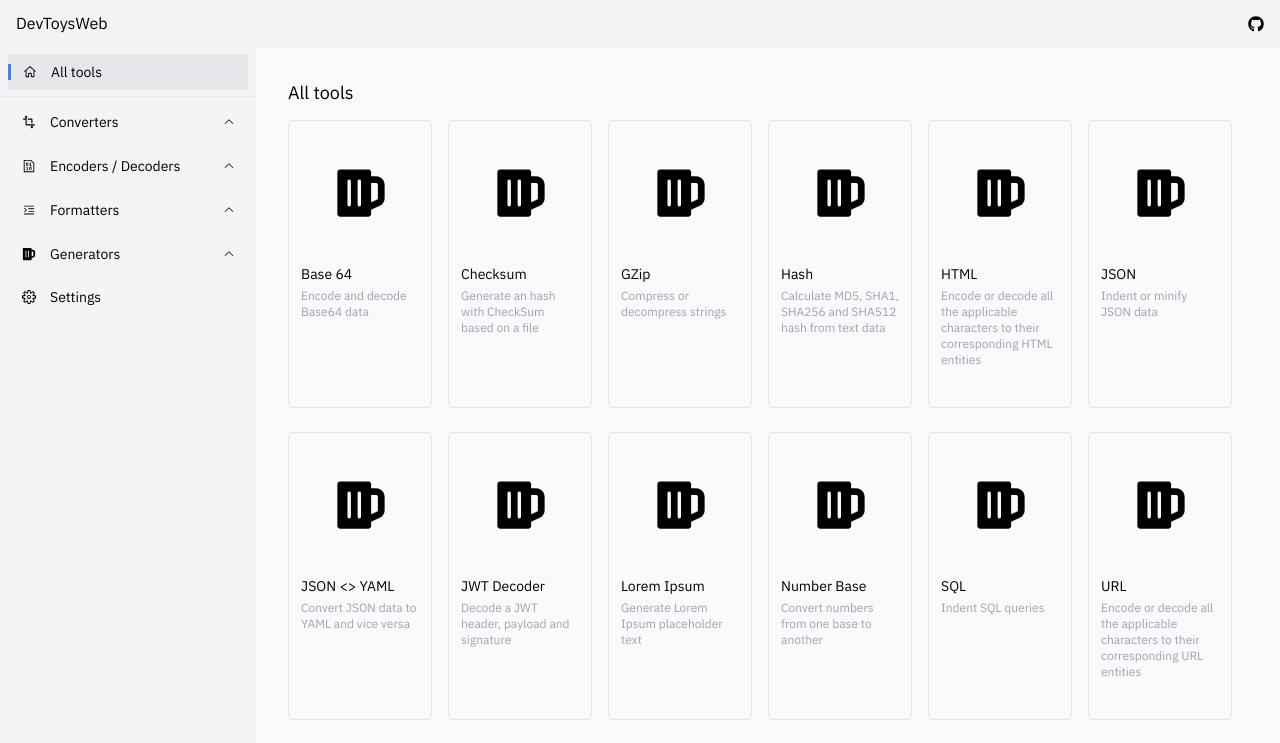
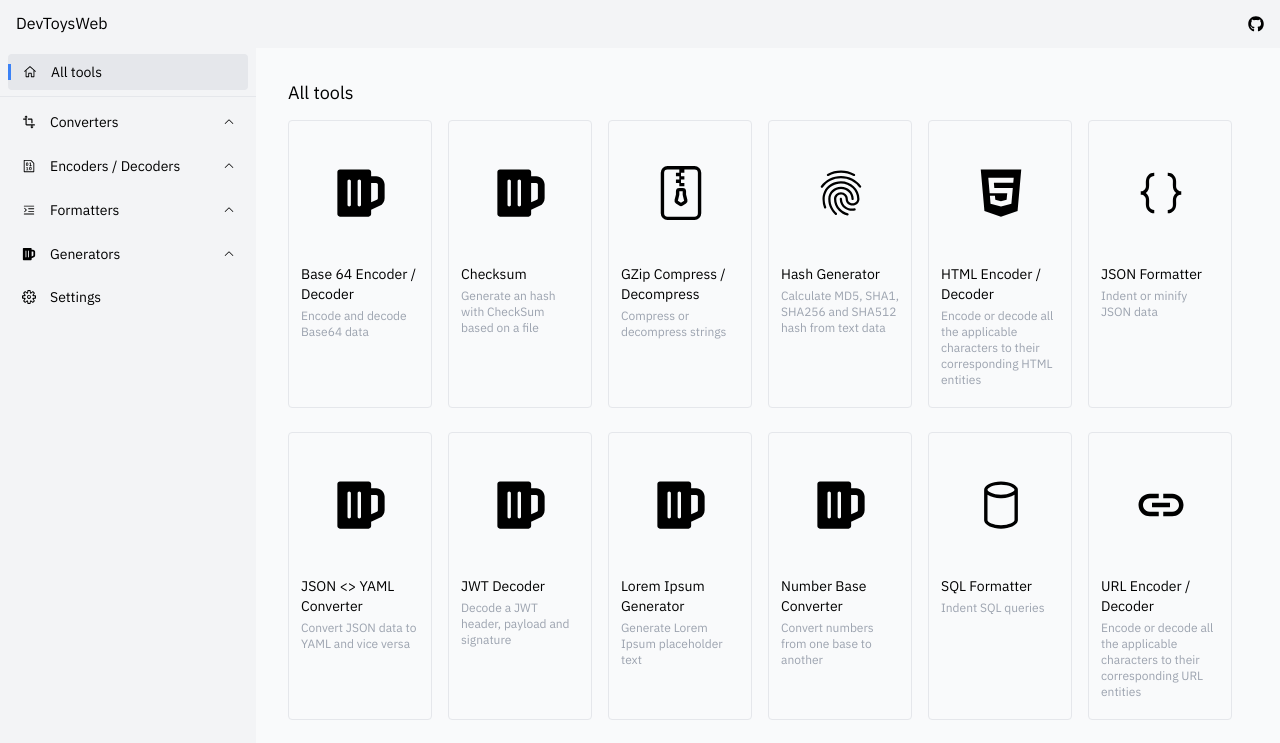
Before and after one commit to morinokami/DevToysWeb, a Next.js app: page / in a window 1280 px wide. Shown: the top 743 px of the page. Built offline with nearby package versions, Linux system fonts and the light colour scheme.

Commit message:
Long title & card icon

```diff
--- a/components/NavCard.tsx
+++ b/components/NavCard.tsx
@@ -1,24 +1,24 @@
 import Link from "next/link";
 
 import { IconBeer } from "../data/icon";
+import { NavItem } from "../data/nav";
 
 interface NavCardProps {
-  title: string;
-  href: string;
-  desc: string;
+  navItem: NavItem;
 }
 
-const NavCard: React.VFC<NavCardProps> = ({ title, href, desc }) => {
+const NavCard: React.VFC<NavCardProps> = ({ navItem }) => {
   return (
-    <Link href={href}>
+    <Link href={navItem.href}>
       <a>
         <div className="h-72 w-36 rounded border p-3 hover:cursor-pointer hover:bg-slate-50 dark:border-none dark:bg-dark-3 hover:dark:bg-slate-500">
           <div className="m-5 mb-8 flex h-20 w-20 items-center justify-center rounded dark:bg-dark-2">
-            <IconBeer />
+            {/* TODO: update */}
+            {navItem.icon ? <navItem.icon large={true} /> : <IconBeer />}
           </div>
           <div>
-            <div className="text-sm">{title}</div>
-            <div className="pt-1 text-xs text-gray-400">{desc}</div>
+            <div className="text-sm">{navItem.longTitle}</div>
+            <div className="pt-1 text-xs text-gray-400">{navItem.desc}</div>
           </div>
         </div>
       </a>
--- a/data/icon.tsx
+++ b/data/icon.tsx
@@ -14,6 +14,11 @@
 } from "react-icons/vsc";
 
 const ICON_SIZE_SMALL = "14";
+const ICON_SIZE_LARGE = "54";
+
+export interface IconProps {
+  large?: boolean;
+}
 
 export const IconBeerMini: React.VFC = () => {
   return (
@@ -31,35 +36,52 @@
   );
 };
 
+// TODO: Fix duplicated code
 // Sidebar Icons
 
-export const IconChevronUp: React.VFC = () => {
+export const IconChevronUp: React.VFC<IconProps> = (
+  { large } = { large: false }
+) => {
   return (
-    <IconContext.Provider value={{ size: ICON_SIZE_SMALL }}>
+    <IconContext.Provider
+      value={{ size: large ? ICON_SIZE_LARGE : ICON_SIZE_SMALL }}
+    >
       <VscChevronUp />
     </IconContext.Provider>
   );
 };
 
-export const IconChevronDown: React.VFC = () => {
+export const IconChevronDown: React.VFC<IconProps> = (
+  { large } = { large: false }
+) => {
   return (
-    <IconContext.Provider value={{ size: ICON_SIZE_SMALL }}>
+    <IconContext.Provider
+      value={{ size: large ? ICON_SIZE_LARGE : ICON_SIZE_SMALL }}
+    >
       <VscChevronDown />
     </IconContext.Provider>
   );
 };
 
-export const IconAllTools: React.VFC = () => {
+export const IconAllTools: React.VFC<IconProps> = (
+  { large } = { large: false }
+) => {
   return (
-    <IconContext.Provider value={{ size: ICON_SIZE_SMALL }}>
+    <IconContext.Provider
+      value={{ size: large ? ICON_SIZE_LARGE : ICON_SIZE_SMALL }}
+    >
       <VscHome />
     </IconContext.Provider>
   );
 };
 
-export const IconSettings: React.VFC = () => {
+export const IconSettings: React.VFC<IconProps> = (
+  { large } = { large: false }
+) => {
   return (
-    <IconContext.Provider value={{ size: ICON_SIZE_SMALL }}>
+    <IconContext.Provider
+      value={{ size: large ? ICON_SIZE_LARGE : ICON_SIZE_SMALL }}
+    >
       <VscSettingsGear />
     </IconContext.Provider>
   );
@@ -67,9 +89,13 @@
 
 // Converters
 
-export const IconConverters: React.VFC = () => {
+export const IconConverters: React.VFC<IconProps> = (
+  { large } = { large: false }
+) => {
   return (
-    <IconContext.Provider value={{ size: ICON_SIZE_SMALL }}>
+    <IconContext.Provider
+      value={{ size: large ? ICON_SIZE_LARGE : ICON_SIZE_SMALL }}
+    >
       <MdTransform />
     </IconContext.Provider>
   );
@@ -77,33 +103,47 @@
 
 // Encoders / Decoders
 
-export const IconEncodersDecoders: React.VFC = () => {
+export const IconEncodersDecoders: React.VFC<IconProps> = (
+  { large } = { large: false }
+) => {
   return (
-    <IconContext.Provider value={{ size: ICON_SIZE_SMALL }}>
+    <IconContext.Provider
+      value={{ size: large ? ICON_SIZE_LARGE : ICON_SIZE_SMALL }}
+    >
       <VscFileBinary />
     </IconContext.Provider>
   );
 };
 
-export const IconHtml: React.VFC = () => {
+export const IconHtml: React.VFC<IconProps> = (
+  { large } = { large: false }
+) => {
   return (
-    <IconContext.Provider value={{ size: ICON_SIZE_SMALL }}>
+    <IconContext.Provider
+      value={{ size: large ? ICON_SIZE_LARGE : ICON_SIZE_SMALL }}
+    >
       <FaHtml5 />
     </IconContext.Provider>
   );
 };
 
-export const IconUrl: React.VFC = () => {
+export const IconUrl: React.VFC<IconProps> = ({ large } = { large: false }) => {
   return (
-    <IconContext.Provider value={{ size: ICON_SIZE_SMALL }}>
+    <IconContext.Provider
+      value={{ size: large ? ICON_SIZE_LARGE : ICON_SIZE_SMALL }}
+    >
       <MdOutlineLink />
     </IconContext.Provider>
   );
 };
 
-export const IconGZip: React.VFC = () => {
+export const IconGZip: React.VFC<IconProps> = (
+  { large } = { large: false }
+) => {
   return (
-    <IconContext.Provider value={{ size: ICON_SIZE_SMALL }}>
+    <IconContext.Provider
+      value={{ size: large ? ICON_SIZE_LARGE : ICON_SIZE_SMALL }}
+    >
       <BsFileZip />
     </IconContext.Provider>
   );
@@ -111,33 +151,45 @@
 
 // Formatters
 
-export const IconFormatters: React.VFC = () => {
+export const IconFormatters: React.VFC<IconProps> = (
+  { large } = { large: false }
+) => {
   return (
-    <IconContext.Provider value={{ size: ICON_SIZE_SMALL }}>
+    <IconContext.Provider
+      value={{ size: large ? ICON_SIZE_LARGE : ICON_SIZE_SMALL }}
+    >
       <BsTextIndentLeft />
     </IconContext.Provider>
   );
 };
 
-export const IconJson: React.VFC = () => {
+export const IconJson: React.VFC<IconProps> = (
+  { large } = { large: false }
+) => {
   return (
-    <IconContext.Provider value={{ size: ICON_SIZE_SMALL }}>
+    <IconContext.Provider
+      value={{ size: large ? ICON_SIZE_LARGE : ICON_SIZE_SMALL }}
+    >
       <VscJson />
     </IconContext.Provider>
   );
 };
 
-export const IconSql: React.VFC = () => {
+export const IconSql: React.VFC<IconProps> = ({ large } = { large: false }) => {
   return (
-    <IconContext.Provider value={{ size: ICON_SIZE_SMALL }}>
+    <IconContext.Provider
+      value={{ size: large ? ICON_SIZE_LARGE : ICON_SIZE_SMALL }}
+    >
       <VscDatabase />
     </IconContext.Provider>
   );
 };
 
-export const IconXml: React.VFC = () => {
+export const IconXml: React.VFC<IconProps> = ({ large } = { large: false }) => {
   return (
-    <IconContext.Provider value={{ size: ICON_SIZE_SMALL }}>
+    <IconContext.Provider
+      value={{ size: large ? ICON_SIZE_LARGE : ICON_SIZE_SMALL }}
+    >
       <VscCode />
     </IconContext.Provider>
   );
@@ -145,9 +197,13 @@
 
 // Generators
 
-export const IconHash: React.VFC = () => {
+export const IconHash: React.VFC<IconProps> = (
+  { large } = { large: false }
+) => {
   return (
-    <IconContext.Provider value={{ size: ICON_SIZE_SMALL }}>
+    <IconContext.Provider
+      value={{ size: large ? ICON_SIZE_LARGE : ICON_SIZE_SMALL }}
+    >
       <MdFingerprint />
     </IconContext.Provider>
   );
--- a/data/nav.ts
+++ b/data/nav.ts
@@ -8,6 +8,7 @@
   IconHash,
   IconHtml,
   IconJson,
+  IconProps,
   IconSql,
   IconUrl,
   IconXml,
@@ -25,9 +26,10 @@
 
 export type NavItem = {
   title: string;
+  longTitle: string;
   href: string;
   // TODO: update
-  icon?: React.VFC;
+  icon?: React.VFC<IconProps>;
   desc: string;
 };
 
@@ -39,11 +41,13 @@
     items: [
       {
         title: "JSON <> YAML",
+        longTitle: "JSON <> YAML Converter",
         href: "/converters/json-yaml",
         desc: "Convert JSON data to YAML and vice versa",
       },
       {
         title: "Number Base",
+        longTitle: "Number Base Converter",
         href: "/converters/number-base",
         desc: "Convert numbers from one base to another",
       },
@@ -56,29 +60,34 @@
     items: [
       {
         title: "HTML",
+        longTitle: "HTML Encoder / Decoder",
         href: "/encoders-decoders/html",
         icon: IconHtml,
         desc: "Encode or decode all the applicable characters to their corresponding HTML entities",
       },
       {
         title: "URL",
+        longTitle: "URL Encoder / Decoder",
         href: "/encoders-decoders/url",
         icon: IconUrl,
         desc: "Encode or decode all the applicable characters to their corresponding URL entities",
       },
       {
         title: "Base 64",
+        longTitle: "Base 64 Encoder / Decoder",
         href: "/encoders-decoders/base64",
         desc: "Encode and decode Base64 data",
       },
       {
         title: "GZip",
+        longTitle: "GZip Compress / Decompress",
         href: "/encoders-decoders/gzip",
         icon: IconGZip,
         desc: "Compress or decompress strings",
       },
       {
         title: "JWT Decoder",
+        longTitle: "JWT Decoder",
         href: "/encoders-decoders/jwt-decoder",
         desc: "Decode a JWT header, payload and signature",
       },
@@ -91,18 +100,21 @@
     items: [
       {
         title: "JSON",
+        longTitle: "JSON Formatter",
         href: "/formatters/json",
         icon: IconJson,
         desc: "Indent or minify JSON data",
       },
       {
         title: "SQL",
+        longTitle: "SQL Formatter",
         href: "/formatters/sql",
         icon: IconSql,
         desc: "Indent SQL queries",
       },
       {
         title: "XML",
+        longTitle: "XML Formatter",
         href: "/formatters/xml",
         icon: IconXml,
         desc: "Indent or minify XML data",
@@ -115,22 +127,26 @@
     items: [
       {
         title: "Hash",
+        longTitle: "Hash Generator",
         href: "/generators/hash",
         icon: IconHash,
         desc: "Calculate MD5, SHA1, SHA256 and SHA512 hash from text data",
       },
       {
         title: "UUID",
+        longTitle: "UUID Generator",
         href: "/generators/uuid",
         desc: "Generate UUIDs version 1 and 4",
       },
       {
         title: "Lorem Ipsum",
+        longTitle: "Lorem Ipsum Generator",
         href: "/generators/lorem-ipsum",
         desc: "Generate Lorem Ipsum placeholder text",
       },
       {
         title: "Checksum",
+        longTitle: "Checksum",
         href: "/generators/checksum",
         desc: "Generate an hash with CheckSum based on a file",
       },
--- a/layouts/CardLayout.tsx
+++ b/layouts/CardLayout.tsx
@@ -13,13 +13,13 @@
         <Spacer y={12} />
       </div>
       <div className="sm:grid sm:grid-cols-3 sm:gap-y-4 md:flex md:flex-wrap md:justify-start xs:grid-cols-2">
-        {navItems.map(({ title, href, desc }) => {
+        {navItems.map((navItem) => {
           return (
             <div
-              key={title}
+              key={navItem.title}
               className="sm:flex sm:justify-center md:my-3 md:ml-0 md:mr-4"
             >
-              <NavCard title={title} href={href} desc={desc} />
+              <NavCard navItem={navItem} />
             </div>
           );
         })}
--- a/pages/index.tsx
+++ b/pages/index.tsx
@@ -12,6 +12,7 @@
   navItems.sort((a, b) => a.title.localeCompare(b.title));
   navItems.push({
     title: "Settings",
+    longTitle: "Settings",
     href: "/settings",
     desc: "Customize DevToysWeb look & feel",
   });
```
